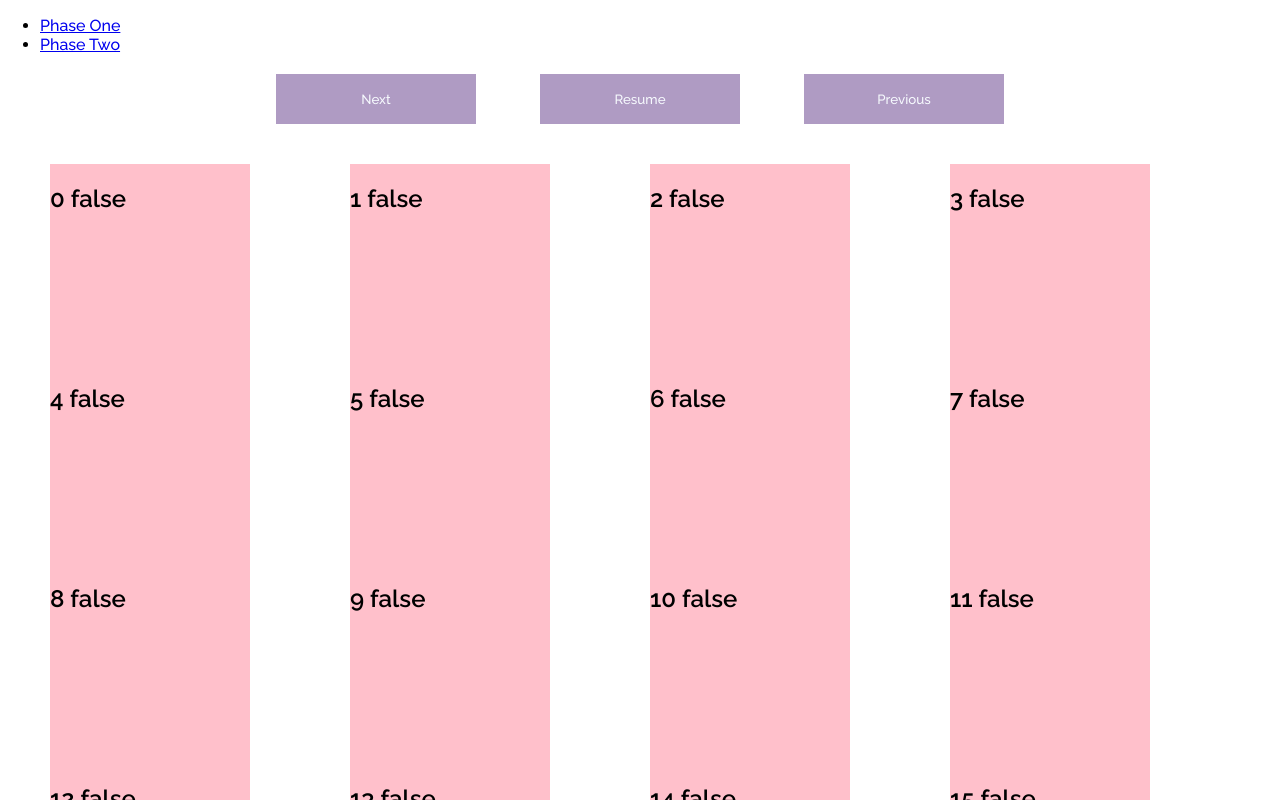
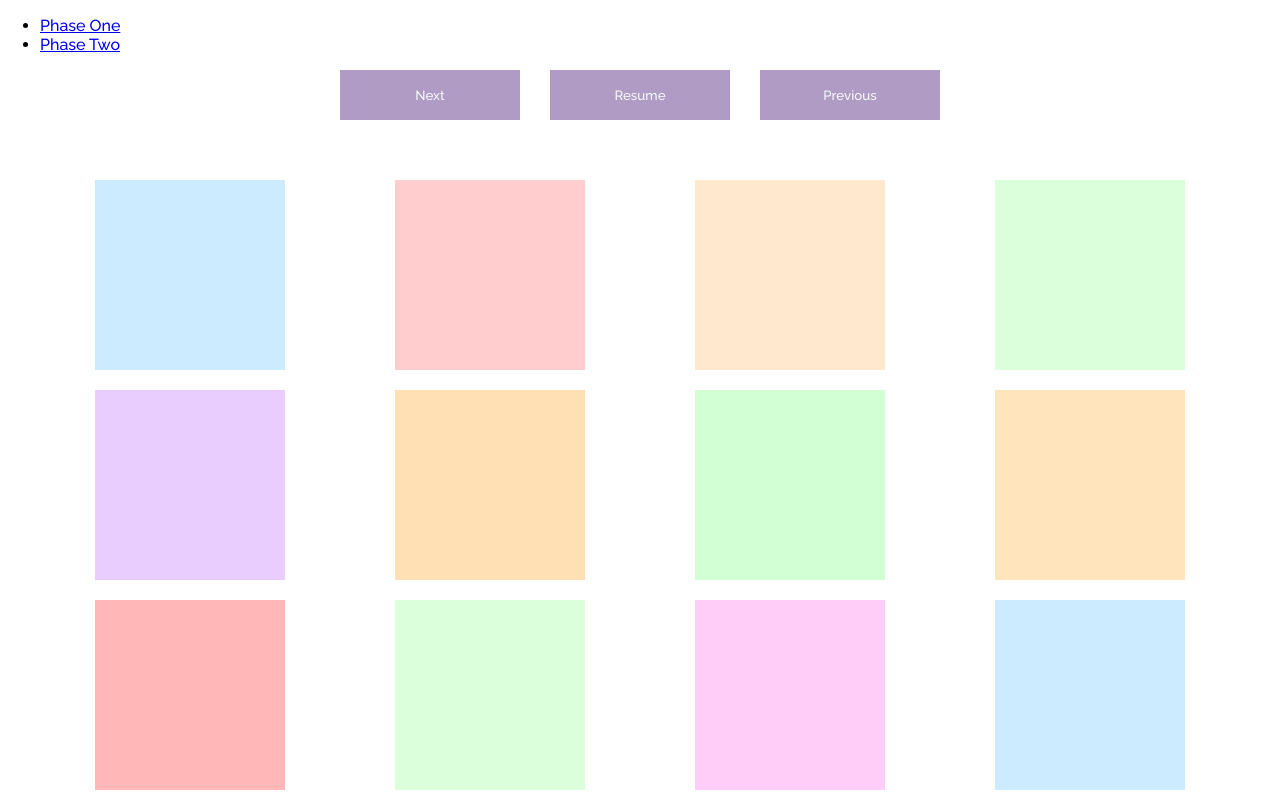
Before and after one commit to DranzerSv/Memory-Games, a React (Create React App) app: page / in a window 1280 px wide. Shown: the top 800 px of the page. Built offline with nearby package versions, Linux system fonts and the light colour scheme.

Commit message:
styles: changed  2 classNames

```diff
--- a/src/components/Card/Card.tsx
+++ b/src/components/Card/Card.tsx
@@ -13,15 +13,13 @@ export default function Card({
 }: ICardProps) {
   return (
     <div
-      className={`square color${id} ${isSelected ? 'selected' : null}`}
+      className={`card color${id} ${isSelected ? 'selected' : null}`}
       onClick={() => {
         if (!isTraveling) {
           setSelectedCard(id);
           setFocus(id);
         }
       }}
-    >
-      <h1>{id + ' ' + isSelected}</h1>
-    </div>
+    ></div>
   );
 }
--- a/src/pages/ColorCards/index.tsx
+++ b/src/pages/ColorCards/index.tsx
@@ -17,8 +17,7 @@ function ColorCards() {
   const [historyPosition, setHistoryPosition] = useState(0);
 
   return (
-    <div className="app">
-      <h2>{previousValue === null ? 'disabled' : previousValue}</h2>
+    <div className="colorContainer">
       <section className="machineButtons">
         <button
           className={historyPosition === 0 ? 'disable' : ''}
```
